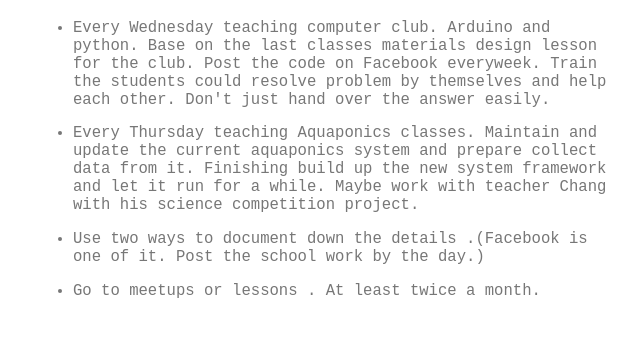
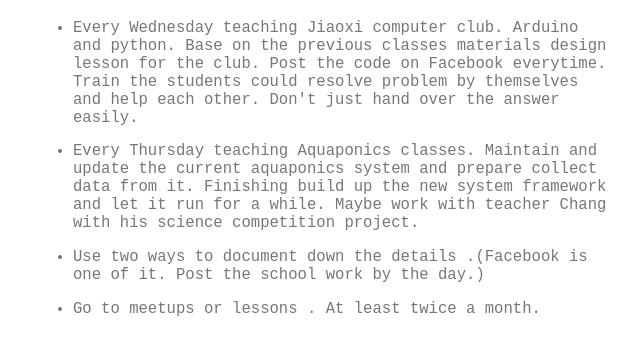
Before and after one commit to kellyhung/aboutme, a plain HTML site: page index.html in a window 1280 px wide. Shown: the part 61-416 px from the top of the page, without its empty margins (317-957 px from the left). Drawn offline with Linux system fonts and the light colour scheme.

Commit message:
Update index.html

```diff
--- a/index.html
+++ b/index.html
@@ -48,8 +48,8 @@
       <h1>Kelly Hung</h1>
       <p>
 <ul>
-<li>Every Wednesday teaching computer club. Arduino and python.
-Base on the last classes materials design lesson for the club. Post the code on Facebook everyweek.
+<li>Every Wednesday teaching Jiaoxi computer club. Arduino and python.
+Base on the previous classes materials design lesson for the club. Post the code on Facebook everytime.
 Train the students could resolve problem by themselves and help each other. Don't just hand over the answer easily.
 </li>
 <li>
```
